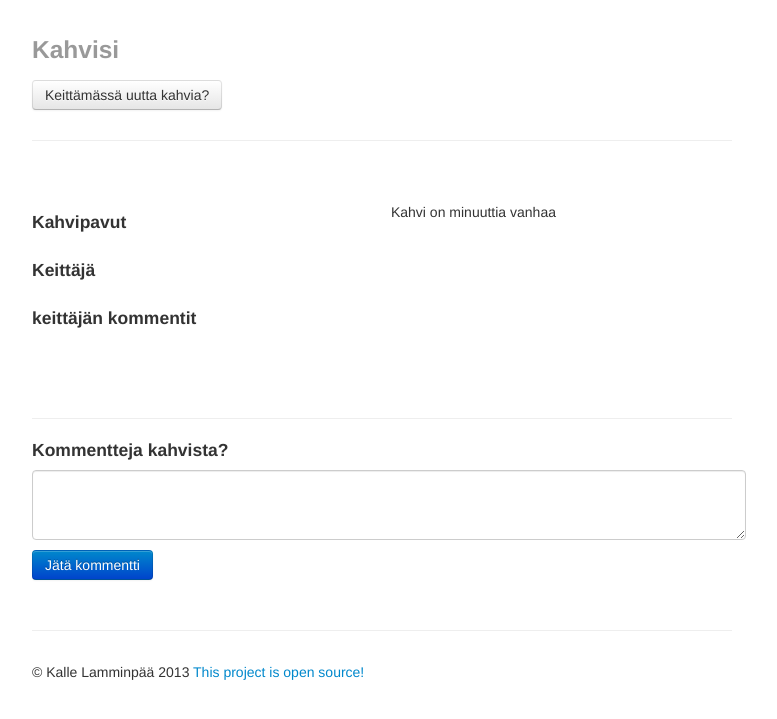
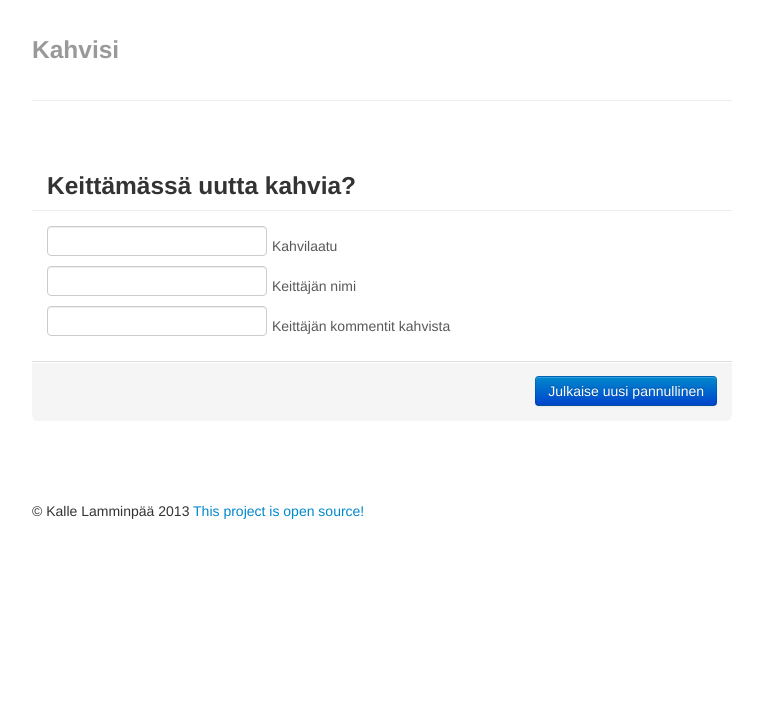
Before and after one commit to lamminpaa/coffee-meter, a PHP site: template views/front.twig in a window 1280 px wide. Shown: the top 719 px of the page, without its empty margins (258-1035 px from the left). Run offline with PHP 8.4, Linux system fonts and the light colour scheme; the template is opened without the code that fills it, so the values that code supplies are empty; some libraries are stand-ins or nearby versions.

Commit message:
added new frontpage

```diff
--- a/views/front.twig
+++ b/views/front.twig
@@ -61,24 +61,27 @@
 
     <div class="masthead">
         <h3 class="muted">Kahvisi</h3>
-        <p></p><a href="#myModal" role="button" class="btn" data-toggle="modal">Keittämässä uutta kahvia?</a><p/>
     </div>
 
     <hr>
     <div class="row-fluid marketing">
-        <div class="span6">
-            <h4>Kahvipavut</h4>
-            <p id="blend">{% if blend is defined %}{{blend}}{% endif %}</p>
+        <form id="coffeeForm" action="/cafe" method="post">
+            <div class="modal-header">
 
-            <h4>Keittäjä</h4>
-            <p id="cook" >{% if barista is defined %}{{barista}}{% endif %}</p>
+                <h3 id="myModalLabel">Keittämässä uutta kahvia?</h3>
+            </div>
+            <div class="modal-body">
 
-            <h4>keittäjän kommentit</h4>
-            <p id="comment">{% if comment is defined %}{{comment}}{% endif %}</p>
-        </div>
+                <input type="text" name="blend"><span class="help-inline">Kahvilaatu</span><br>
+                <input type="text" name="name"><span class="help-inline">Keittäjän nimi</span><br>
+                <input type="text" name="comment"><span class="help-inline">Keittäjän kommentit kahvista</span><br>
 
-        <div class="span6">
-            <p id="coffee_time">Kahvi on <b>{% if cafe_time is defined %}{{cafe_time}}{% endif %}</b> minuuttia vanhaa</p>
+
+            </div>
+            <div class="modal-footer">
+                <button type="submit" id="buttonSave" class="btn btn-primary">Julkaise uusi pannullinen</button>
+            </div>
+        </form>
 
 
 
@@ -86,50 +89,16 @@
 
 
             <!-- Modal -->
-            <div id="myModal" class="modal hide fade" tabindex="-1" role="dialog" aria-labelledby="myModalLabel" aria-hidden="true">
-                <form id="coffeeForm" action="/cafe" method="post">
-                <div class="modal-header">
-                    <button type="button" class="close" data-dismiss="modal" aria-hidden="true">×</button>
-                    <h3 id="myModalLabel">Keittämässä uutta kahvia?</h3>
-                </div>
-                <div class="modal-body">
 
-                        <input type="text" name="blend"><span class="help-inline">Kahvilaatu</span><br>
-                        <input type="text" name="name"><span class="help-inline">Keittäjän nimi</span><br>
-                        <input type="text" name="comment"><span class="help-inline">Keittäjän kommentit kahvista</span><br>
-
-
-                </div>
-                <div class="modal-footer">
-                    <button class="btn" data-dismiss="modal" aria-hidden="true">Sulje</button>
-                    <button type="submit" id="buttonSave" class="btn btn-primary">Julkaise uusi pannullinen</button>
-                </div>
-                </form>
-            </div>
         </div>
 
 
 
 
 
-    </div>
-
-    <div class="row-fluid">
-        <hr>
-        <h4>Kommentteja kahvista?</h4>
-        <form action="/cafe/{{cafeId}}/comment" method="post" class="commentsForm">
-            <textarea id="comments" name="comment" rows="3"></textarea>
-            <button id="buttonComment" type="submit" class="btn btn-primary">Jätä kommentti</button>
-        </form>
-        <ul>
-            {% for comment in comments %}
-                <li><p>{{comment.comment}}</p></li>
-            {% endfor %}
-        </ul>
 
 
-    </div>
-    <hr>
+
 
     <div class="footer">
         <p>&copy; Kalle Lamminpää 2013 <a href="https://github.com/lamminpaa/coffee-meter">This project is open source!</a>
@@ -154,31 +123,6 @@
   ga('send', 'pageview');
 
 </script>
-<script type="text/javascript">
-    var w, coffee_time;
-
-    $('#buttonSave').on('click', function (e) {
-        var coffee = $('#coffeeForm').serializeArray();
-        console.log(coffee);
-        var myDate = new Date();
-        $('#myModal').modal('toggle');
-        $('#timeOfCooking').html((myDate.getDate()) + '/' +(myDate.getMonth()+1) + ' '+(myDate.getHours()) + ':'+(myDate.getMinutes()));
-        $('#blend').html(coffee[0].value);
-        $('#cook').html(coffee[1].value);
-        $('#comment').html(coffee[2].value);
-        document.getElementById('progressBar').style.width=0+'%';
-        $.post("/cafe", $('#coffeeForm').serialize())
-
-    })
-
-    setInterval(function() {
-        coffee_time = (parseInt($('#coffee_time').html().replace ( /[^\d.]/g, '' )));
-        $('#coffee_time').html("Kahvi on <b>"+(coffee_time+1)+"</b> minuuttia vanhaa");
-
-    }, 60000);
-
-
-</script>
 
 </body>
 </html>
--- a/web/index.php
+++ b/web/index.php
@@ -53,7 +53,7 @@ $app->get('/cafe/{id}', function ($id) use ($app) {
     $comments = $app['db']->fetchAll($sql, array($id));
 
     $cafeTime = round((time() - $post['timestamp'])/60);
-    return $app['twig']->render('front.twig', array(
+    return $app['twig']->render('cafe.twig', array(
         'barista' => $app->escape($post['barista']),
         'blend' => $app->escape($post['blend']),
         'timestamp' => $app->escape($post['timestamp']),
```
